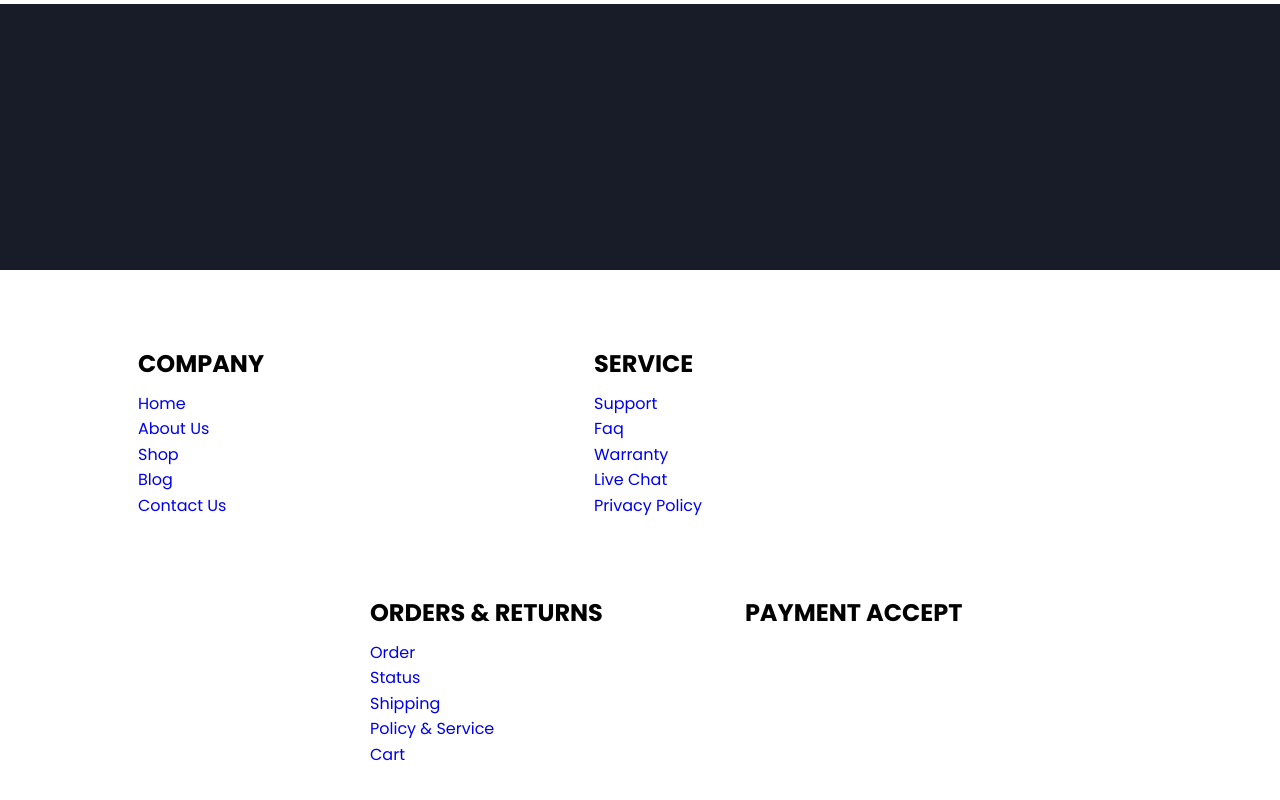
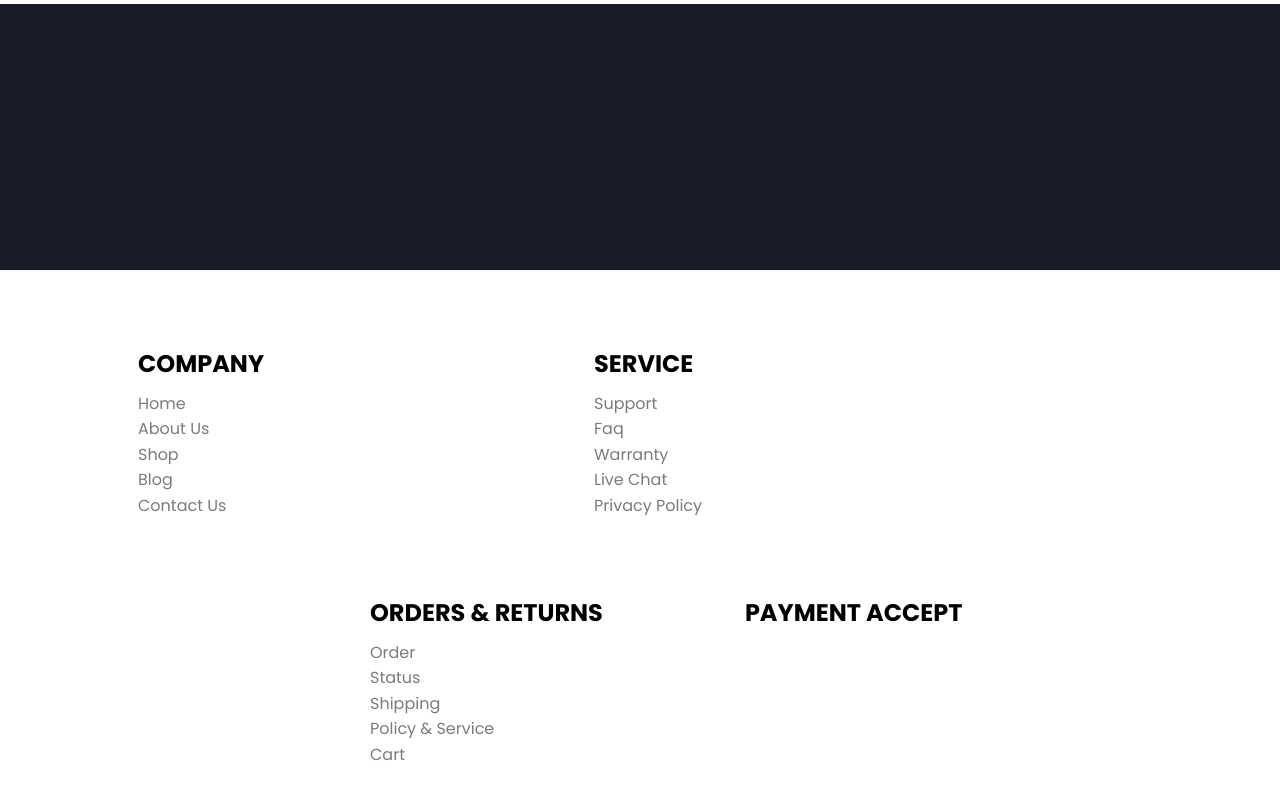
Before and after one commit to HideorRyuzaki/githubandposition, a plain HTML site: page index.html in a window 1280 px wide. Shown: the part 2145-2945 px from the top of the page. Drawn offline with nearby package versions, Linux system fonts and the light colour scheme.

Commit message:
Update 5: Footer color

```diff
--- a/css/style.css
+++ b/css/style.css
@@ -183,6 +183,9 @@
 	margin-top: 15px;
 	margin-left: 138px
 }
+.footer-a {
+	color: #7B7B7B;
+}
 .footer-service {
 	display: inline-block;
 	vertical-align: top;
--- a/index.html
+++ b/index.html
@@ -94,39 +94,39 @@
 			<div class="footer-company">
 				<h4 class="footer-headline">COMPANY</h4>
 				<ul class="footer-ul">
-					<li> <a href="#">Home</a> </li>
-					<li> <a href="#">About Us</a> </li>
-					<li> <a href="#">Shop</a> </li>
-					<li> <a href="#">Blog</a> </li>
-					<li> <a href="#">Contact Us</a> </li>
+					<li> <a class="footer-a" href="#">Home</a> </li>
+					<li> <a class="footer-a" href="#">About Us</a> </li>
+					<li> <a class="footer-a" href="#">Shop</a> </li>
+					<li> <a class="footer-a" href="#">Blog</a> </li>
+					<li> <a class="footer-a" href="#">Contact Us</a> </li>
 				</ul>
 			</div>
 
 			<div class="footer-service">
 				<h4 class="footer-headline">SERVICE</h4>
 				<ul class="footer-ul">
-					<li> <a href="#">Support</a> </li>
-					<li> <a href="#">Faq</a> </li>
-					<li> <a href="#">Warranty</a> </li>
-					<li> <a href="#">Live Chat</a> </li>
-					<li> <a href="#">Privacy Policy</a> </li>
+					<li> <a class="footer-a" href="#">Support</a> </li>
+					<li> <a class="footer-a" href="#">Faq</a> </li>
+					<li> <a class="footer-a" href="#">Warranty</a> </li>
+					<li> <a class="footer-a" href="#">Live Chat</a> </li>
+					<li> <a class="footer-a" href="#">Privacy Policy</a> </li>
 				</ul>
 			</div>
 
 			<div class="footer-ordersandreturns">
 				<h4 class="footer-headline">ORDERS & RETURNS</h4>
 				<ul class="footer-ul">
-					<li> <a href="#">Order</a> </li>
-					<li> <a href="#">Status</a> </li>
-					<li> <a href="#">Shipping</a> </li>
-					<li> <a href="#">Policy & Service</a> </li>
-					<li> <a href="#">Cart</a> </li>
+					<li> <a class="footer-a" href="#">Order</a> </li>
+					<li> <a class="footer-a" href="#">Status</a> </li>
+					<li> <a class="footer-a" href="#">Shipping</a> </li>
+					<li> <a class="footer-a" href="#">Policy & Service</a> </li>
+					<li> <a class="footer-a" href="#">Cart</a> </li>
 				</ul>
 			</div>
 
 			<div class="footer-payment">
 				<h4 class="footer-headline">PAYMENT ACCEPT</h4>
-<!-- 				<a class="amexpr" href="#"><img src="images/americanexpresslogo.png" alt="aelogo"></a>
+<!-- 			<a class="amexpr" href="#"><img src="images/americanexpresslogo.png" alt="aelogo"></a>
 				<a class="mastercard" href="#"><img src="images/mastercardlogo.png" alt="mclogo"></a>
 				<a class="visa" href="#"><img src="images/visalogo.png" alt="visalogo"></a> -->
 			</div>
```
